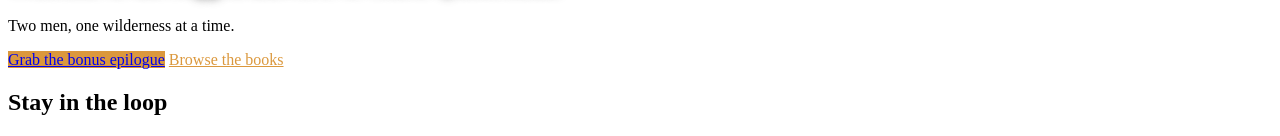
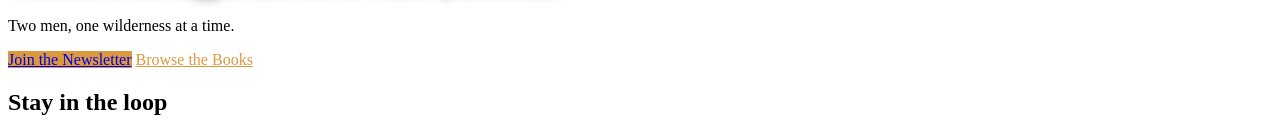
Before and after one commit to saigoheiki/clarkquatermain-site, an Eleventy site: page index.njk in a window 1280 px wide. Shown: the part 1080-1216 px from the top of the page. Built offline with nearby package versions, Linux system fonts and the light colour scheme; Eleventy itself is replaced by a stand-in of ours; files that its build step writes are made by us from their sources.

Commit message:
Update button names

```diff
--- a/index.njk
+++ b/index.njk
@@ -33,8 +33,8 @@
       </p>
 
       <div class="flex flex-col sm:flex-row gap-4">
-        <a href="#newsletter" class="btn btn-accent"">Grab the bonus epilogue</a>
-        <a href="/books/"     class="btn btn-accent-outline">Browse the books</a>
+        <a href="#newsletter" class="btn btn-accent"">Join the Newsletter</a>
+        <a href="/books/"     class="btn btn-accent-outline">Browse the Books</a>
       </div>
     </div>
   </div>
```
